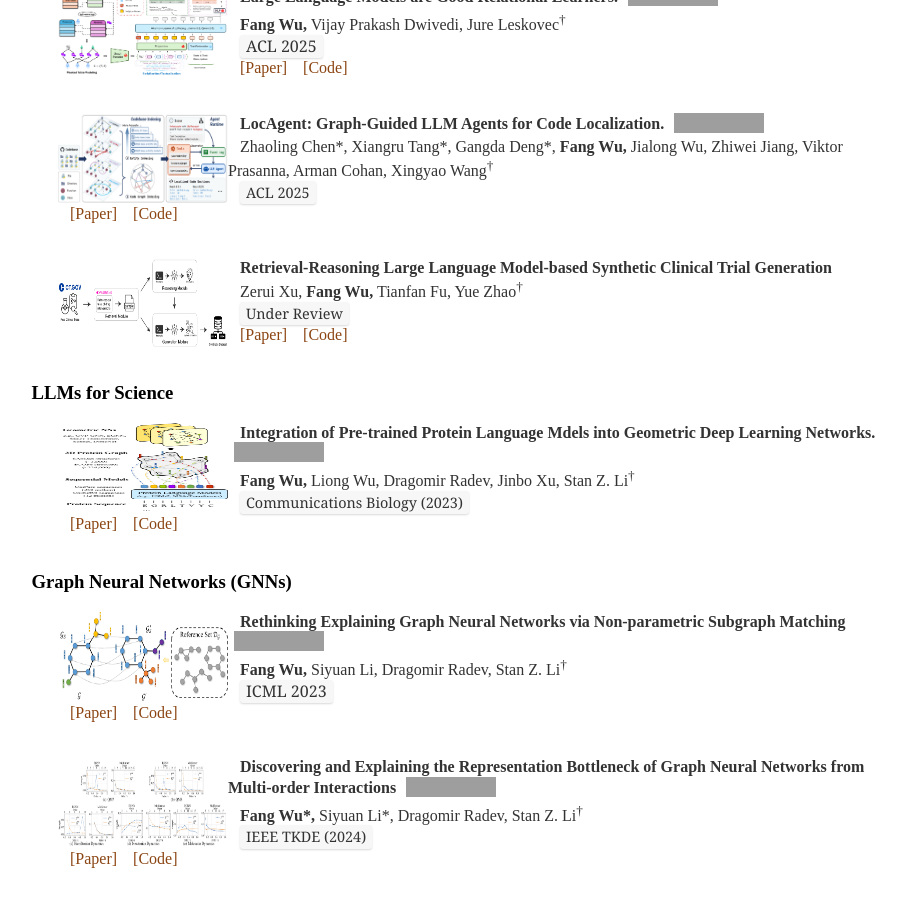
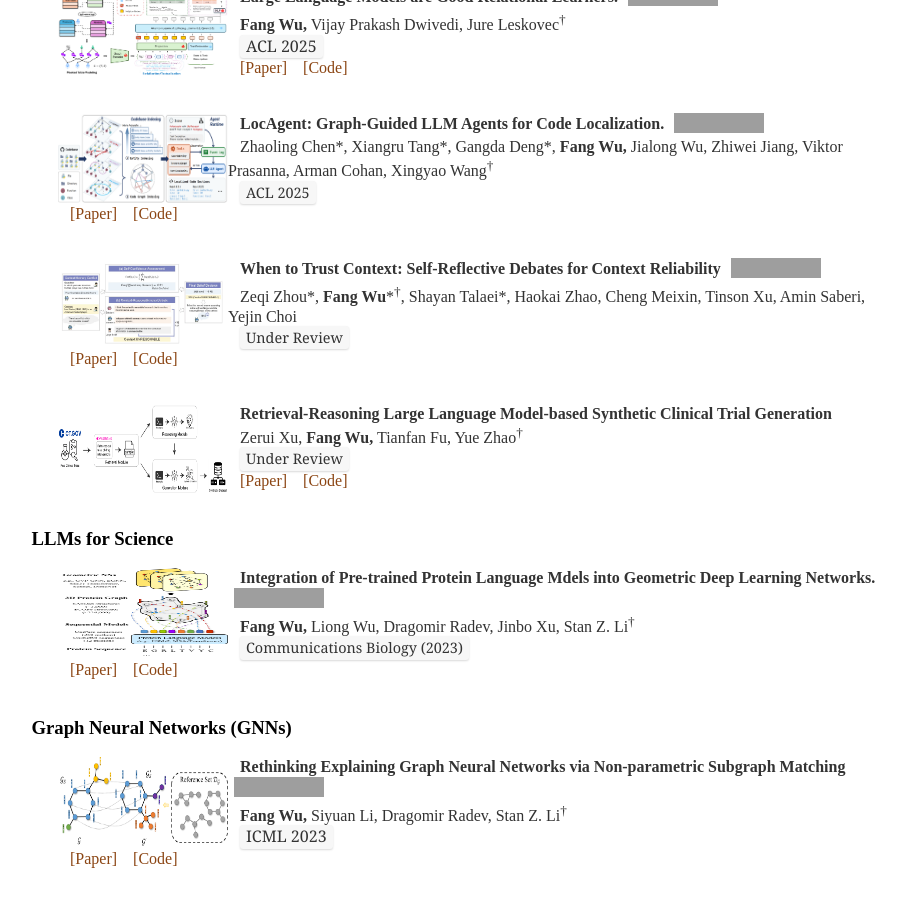
Before and after one commit to smiles724/smiles724.github.io, a Jekyll site: the page built from index.html, in a window 1280 px wide and 900 px high, scrolled down 766 px. Shown: the whole window, without its empty margins (198-1104 px from the left). Built offline with Jekyll 4.4.1, drawn with Linux system fonts in a browser that asks for light colours; nearby versions of some CDN libraries; a style sheet for code colours, icons or effects is not loaded; grey boxes are pictures that could not be loaded.

Commit message:
2025-06-5

```diff
--- a/index.html
+++ b/index.html
@@ -117,6 +117,19 @@ title: Fang WU
     		font-size: 0.9em; font-family: 'Georgia', 'Times New Roman', serif;">ACL 2025</span> <br>
 			&nbsp&nbsp <a href="https://arxiv.org/abs/2503.09089">[Paper]</a>
 			&nbsp&nbsp <a href="https://github.com/gersteinlab/LocAgent">[Code]</a><br>
+			<br>
+		</p>
+		<p style="margin-left: 4em;">
+			<img src="img/paper/debate.jpg" align="left" width="170" height="90"/>
+			&nbsp&nbsp <b>When to Trust Context: Self-Reflective Debates for Context Reliability</b>
+			<span style="margin-left: 6px; vertical-align: middle;">
+			  <img src="https://img.shields.io/github/stars/smiles724/Self-Reflective-Debates?style=social" alt="GitHub stars"/>
+			</span> <br>
+			&nbsp&nbsp Zeqi Zhou*, <b>Fang Wu</b>*<sup>&dagger;</sup>, Shayan Talaei*, Haokai Zhao, Cheng Meixin, Tinson Xu, Amin Saberi, Yejin Choi<br>
+			&nbsp&nbsp <span style="display: inline-block;background: #f7f7f7; color: #333333;padding: 2px 6px;border-radius: 3px;box-shadow: 0px 1px 2px rgba(0, 0, 0, 0.15); font-weight: normal;
+    		font-size: 0.9em; font-family: 'Georgia', 'Times New Roman', serif;">Under Review</span><br>
+			&nbsp&nbsp <a href="">[Paper]</a>
+			&nbsp&nbsp <a href="https://github.com/smiles724/Self-Reflective-Debates">[Code]</a> <br>
 			<br>
 		</p>
 		<p style="margin-left: 4em;">
```
Also changed, not shown: img/paper/debate.jpg (added).
